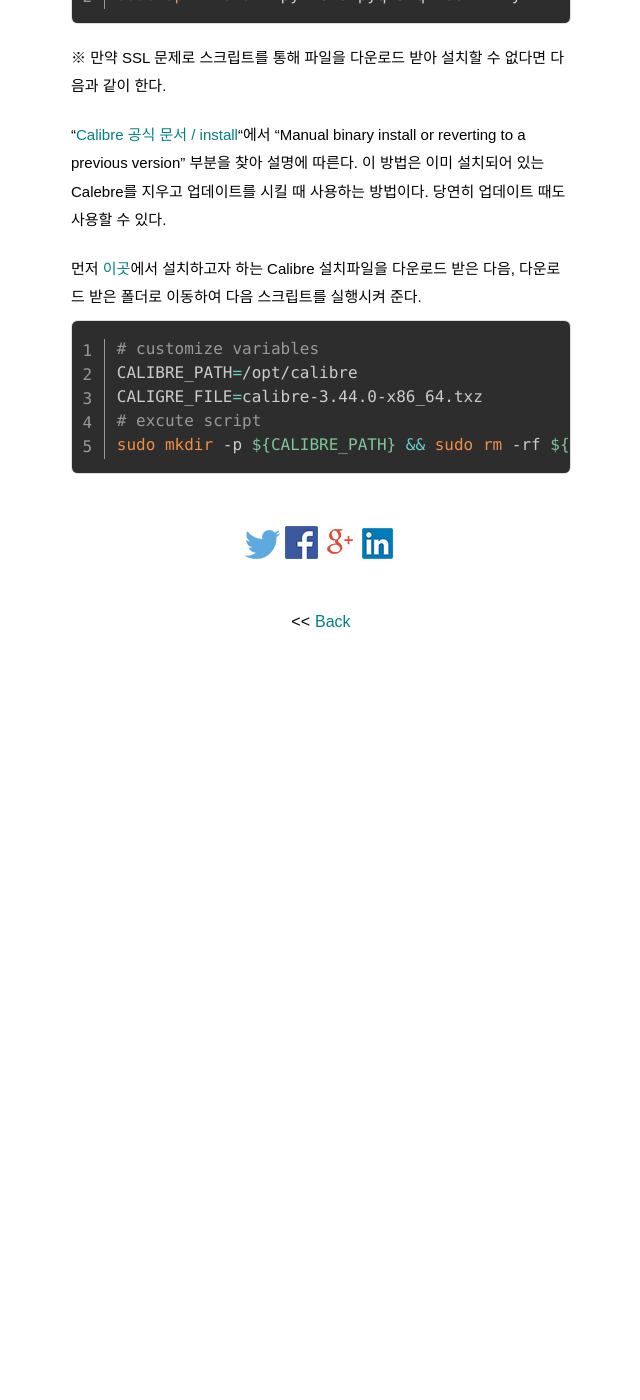
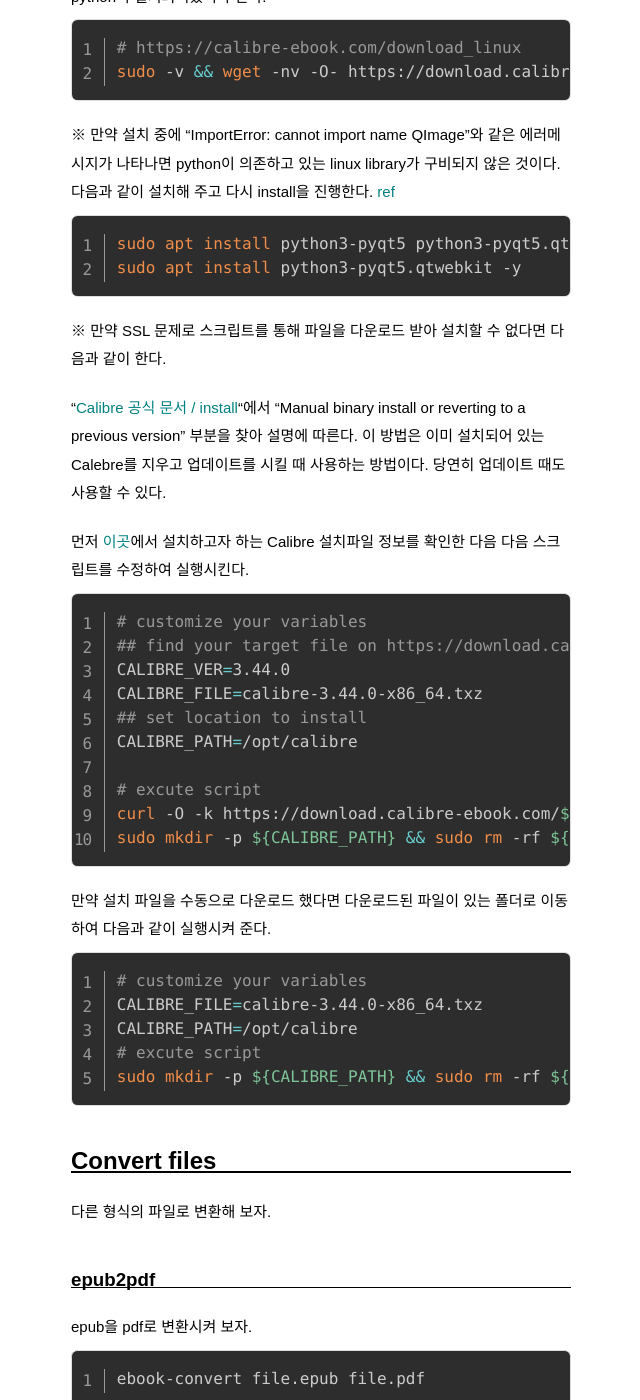
Before and after one commit to pinedance/blog, a Jekyll site: the page built from _posts/updates/2018-10-04-Calibre-Cookook.md, in a window 1280 px wide and 1400 px high, scrolled down 793 px. Shown: the whole window, without its empty margins (319-959 px from the left). Built offline with Jekyll 4.4.1, drawn with Linux system fonts in a browser that asks for light colours; some web fonts are replaced; comment, search, counter and statistics services are not loaded; before the commit the page ends 1469 px from its top, so only the background shows below that; some of the changed text lies outside the part shown.

Commit message:
update calibre

````diff
--- a/_posts/updates/2018-10-04-Calibre-Cookook.md
+++ b/_posts/updates/2018-10-04-Calibre-Cookook.md
@@ -6,9 +6,13 @@
 
 ## 개요
 
+[Calibre](https://calibre-ebook.com/)는 eBook 관리자(E-book management)이자 뷰어이다. 하지만 개발자들은 epub을 pdf로 만들거나 pdf를 epub으로 만드는 작업에 많이 활용한다. gui 환경 뿐만 아니라 cli 환경까지 지원하기 때문에 활용도가 높다. ebook으로 어떤 작업을 해야 한다면 고려해 볼 어플리케이션이다.
+
 ## install
 
-ubuntu와 같은 linux 계열 시스템을 기준으로 설명한다.
+Calibre는 윈도우용, mac용, linux용 등 다양한 os를 지원한다. 여기에서는 설치가 비교적 까다로운 ubuntu와 같은 linux 계열 시스템을 기준으로 설명한다.
+
+Calebre를 설치하는 가장 쉬운 방법은 `sudo apt install calibre`를 실행시키는 것이다. __하지만__ 아주 오래된 옛 버전이 설치된다. 따라서 아래의 방법을 따라해 보자.
 
 "[Calibre 공식 문서 / install](https://calibre-ebook.com/download_linux)"에 따라 다음과 같이 하면 설치가 완료된다. 시스템에 python이 설치되어있어야 한다.
 
@@ -28,12 +32,55 @@
 
 "[Calibre 공식 문서 / install](https://calibre-ebook.com/download_linux)"에서 "Manual binary install or reverting to a previous version" 부분을 찾아 설명에 따른다. 이 방법은 이미 설치되어 있는 Calebre를 지우고 업데이트를 시킬 때 사용하는 방법이다. 당연히 업데이트 때도 사용할 수 있다.
 
-먼저 [이곳](https://download.calibre-ebook.com/)에서 설치하고자 하는 Calibre 설치파일을 다운로드 받은 다음, 다운로드 받은 폴더로 이동하여 다음 스크립트를 실행시켜 준다.
+먼저 [이곳](https://download.calibre-ebook.com/)에서 설치하고자 하는 Calibre 설치파일 정보를 확인한 다음 다음 스크립트를 수정하여 실행시킨다.
 
 ```bash
-# customize variables
+# customize your variables
+## find your target file on https://download.calibre-ebook.com/
+CALIBRE_VER=3.44.0
+CALIBRE_FILE=calibre-3.44.0-x86_64.txz
+## set location to install
 CALIBRE_PATH=/opt/calibre
-CALIGRE_FILE=calibre-3.44.0-x86_64.txz
+
 # excute script
-sudo mkdir -p ${CALIBRE_PATH} && sudo rm -rf ${CALIBRE_PATH}/* && sudo tar xvf $(pwd)/${CALIGRE_FILE} -C ${CALIBRE_PATH} && sudo ${CALIBRE_PATH}/calibre_postinstall
+curl -O -k https://download.calibre-ebook.com/${CALIBRE_VER}/${CALIBRE_FILE}
+sudo mkdir -p ${CALIBRE_PATH} && sudo rm -rf ${CALIBRE_PATH}/* && sudo tar xvf $(pwd)/${CALIBRE_FILE} -C ${CALIBRE_PATH} && sudo ${CALIBRE_PATH}/calibre_postinstall
 ```
+
+만약 설치 파일을 수동으로 다운로드 했다면 다운로드된 파일이 있는 폴더로 이동하여 다음과 같이 실행시켜 준다.
+
+```bash
+# customize your variables
+CALIBRE_FILE=calibre-3.44.0-x86_64.txz
+CALIBRE_PATH=/opt/calibre
+# excute script
+sudo mkdir -p ${CALIBRE_PATH} && sudo rm -rf ${CALIBRE_PATH}/* && sudo tar xvf $(pwd)/${CALIBRE_FILE} -C ${CALIBRE_PATH} && sudo ${CALIBRE_PATH}/calibre_postinstall
+```
+
+## Convert files
+
+다른 형식의 파일로 변환해 보자.
+
+### epub2pdf
+
+epub을 pdf로 변환시켜 보자.
+
+```bash
+ebook-convert file.epub file.pdf
+```
+
+변환이 잘 이루어지지 않는다면 다음과 같이 실행시켜 보자.
+
+```bash
+ebook-convert myfile.epub myfile.pdf --enable-heuristics
+```
+
+변환이 잘 끝났는지 file type을 확인해 보자.
+
+```bash
+# Confirm file type.
+file myfile.pdf
+```
+
+REF
+* [How to Convert ePub file to PDF Format on Linux CLI](https://computingforgeeks.com/how-to-convert-epub-file-to-pdf-format-on-linux-cli/)
````
